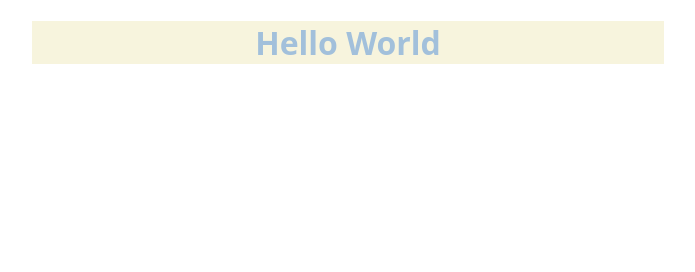
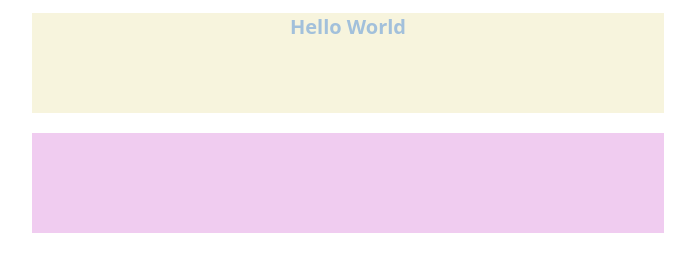
Before and after one commit to Mairo07/first-project, a plain HTML site: page index.html in a window 1280 px wide. Shown: the whole page, without its empty margins (292-987 px from the left). Drawn offline with Linux system fonts and the light colour scheme.

Commit message:
добавлен элемент block

```diff
--- a/index.html
+++ b/index.html
@@ -10,6 +10,7 @@
   <div class="section">
     <h1 class="title">Hello World</h1>
   </div>
+  <div class="block"></div>
 
 </body>
 </html>
--- a/style.css
+++ b/style.css
@@ -3,9 +3,19 @@
   color: rgb(162, 192, 219);
   width: 50%;
   margin: 0 auto;
+  height: 100px;
 }
 
 .title {
   font-family: 'Open Sans', sans-serif;
   text-align: center;
+  font-size: 20px;
 }
+
+.block {
+  background-color: rgb(240, 204, 240);
+  height: 100px;
+  width: 50%;
+  margin: 20px auto;
+
+}
```
